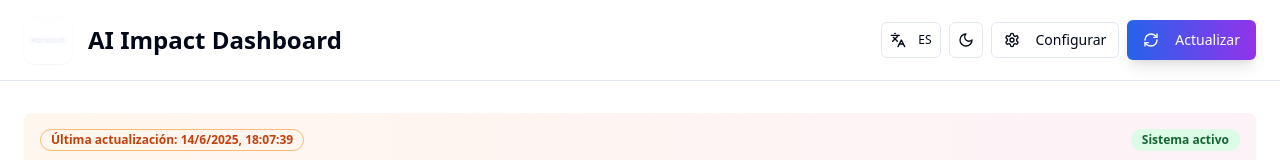
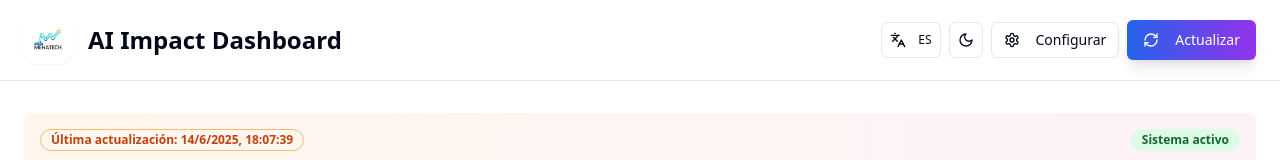
Before and after one commit to gmena83/ai-updates-dashboard, a React (Vite) app: page / in a window 1280 px wide. Shown: the top 160 px of the page. Built offline with nearby package versions, Linux system fonts and the light colour scheme.

Commit message:
Update header logo
Replace placeholder logo with provided Menatech logo in the header.

```diff
--- a/src/components/dashboard/DashboardHeader.tsx
+++ b/src/components/dashboard/DashboardHeader.tsx
@@ -41,9 +41,9 @@ const DashboardHeader = ({
             <div className="flex items-center space-x-4">
               <div className="w-12 h-12 rounded-xl overflow-hidden bg-white shadow-sm">
                 <img
-                  src={menatechLogo}
-                  alt="AI Impact Dashboard"
-                  className="w-full h-full object-contain"
+                  src="/lovable-uploads/3b4b18c1-bc36-496e-b4f3-e02379132dfa.png"
+                  alt="Menatech Logo"
+                  className="w-full h-full object-contain p-1"
                 />
               </div>
               <div>
```
Also changed, not shown: public/lovable-uploads/3b4b18c1-bc36-496e-b4f3-e02379132dfa.png (added).
